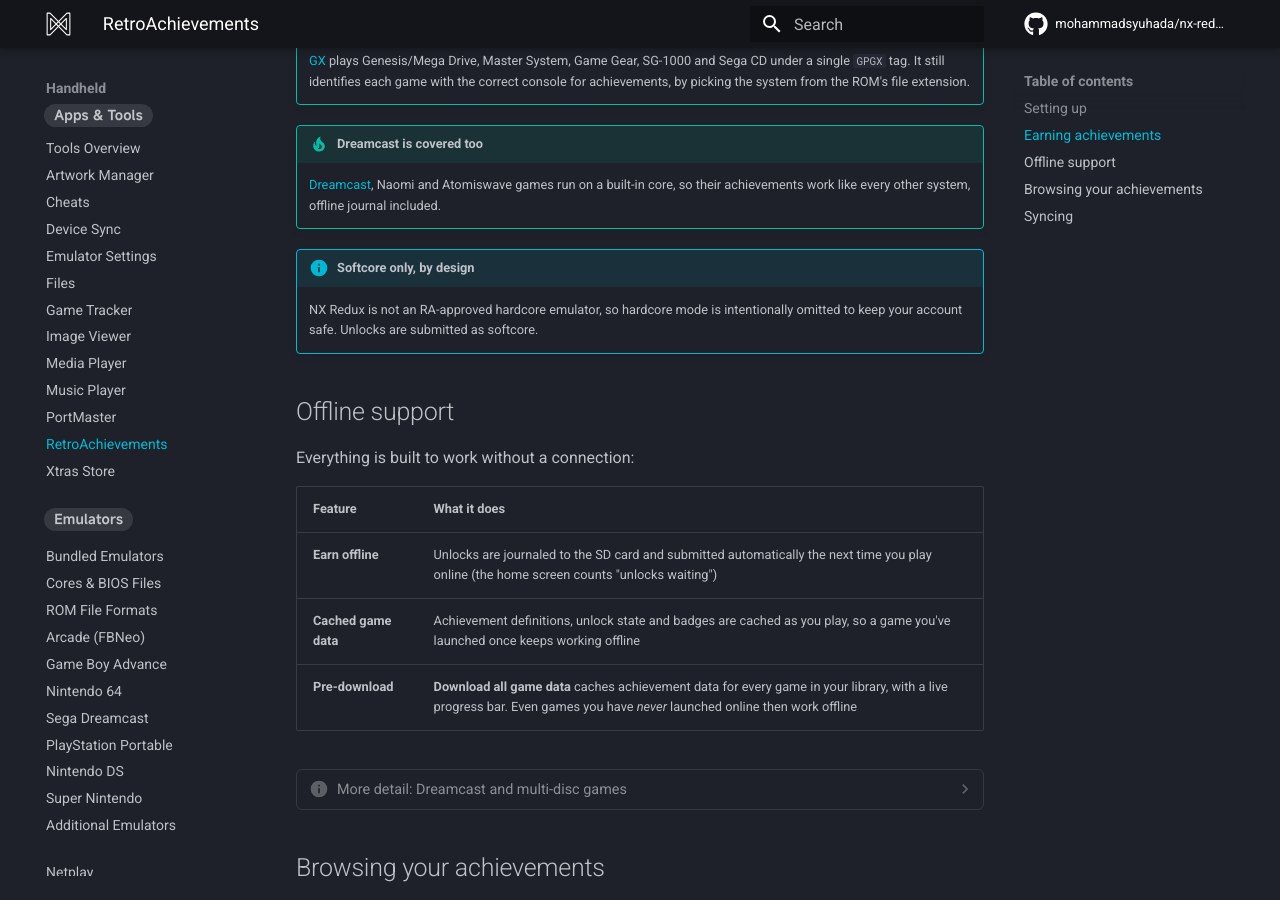
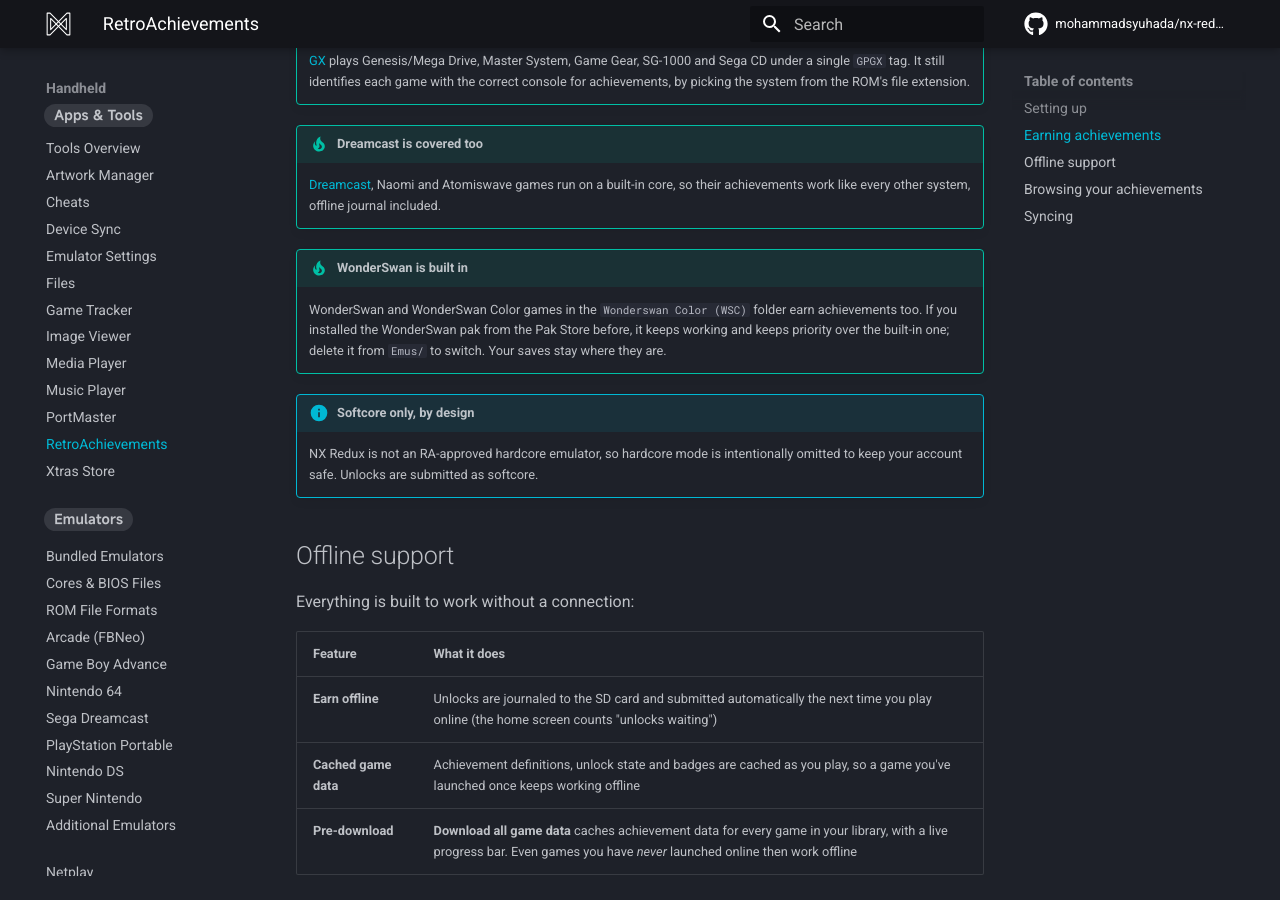
Before and after one commit to mohammadsyuhada/nx-redux-docs, an MkDocs documentation site: the page built from docs/handheld/apps/retroachievements.md, in a window 1280 px wide and 900 px high, scrolled down 2191 px. Built offline with MkDocs 1.6.1 and Material for MkDocs 9.7.7, drawn with Linux system fonts in a browser that asks for light colours; comment, search, counter and statistics services are not loaded.

Commit message:
Add the built-in WonderSwan core and its RetroAchievements support

```diff
--- a/docs/handheld/apps/retroachievements.md
+++ b/docs/handheld/apps/retroachievements.md
@@ -67,6 +67,12 @@
     built-in core, so their achievements work like every other system,
     offline journal included.
 
+!!! tip "WonderSwan is built in"
+    WonderSwan and WonderSwan Color games in the `Wonderswan Color (WSC)` folder
+    earn achievements too. If you installed the WonderSwan pak from the Pak
+    Store before, it keeps working and keeps priority over the built-in one;
+    delete it from `Emus/` to switch. Your saves stay where they are.
+
 !!! info "Softcore only, by design"
     NX Redux is not an RA-approved hardcore emulator, so hardcore mode is
     intentionally omitted to keep your account safe. Unlocks are submitted
```
Also changed, not shown: docs/handheld/emulators/cores.md (+1 -0 lines), docs/handheld/emulators/rom-formats.md (+1 -0 lines).
